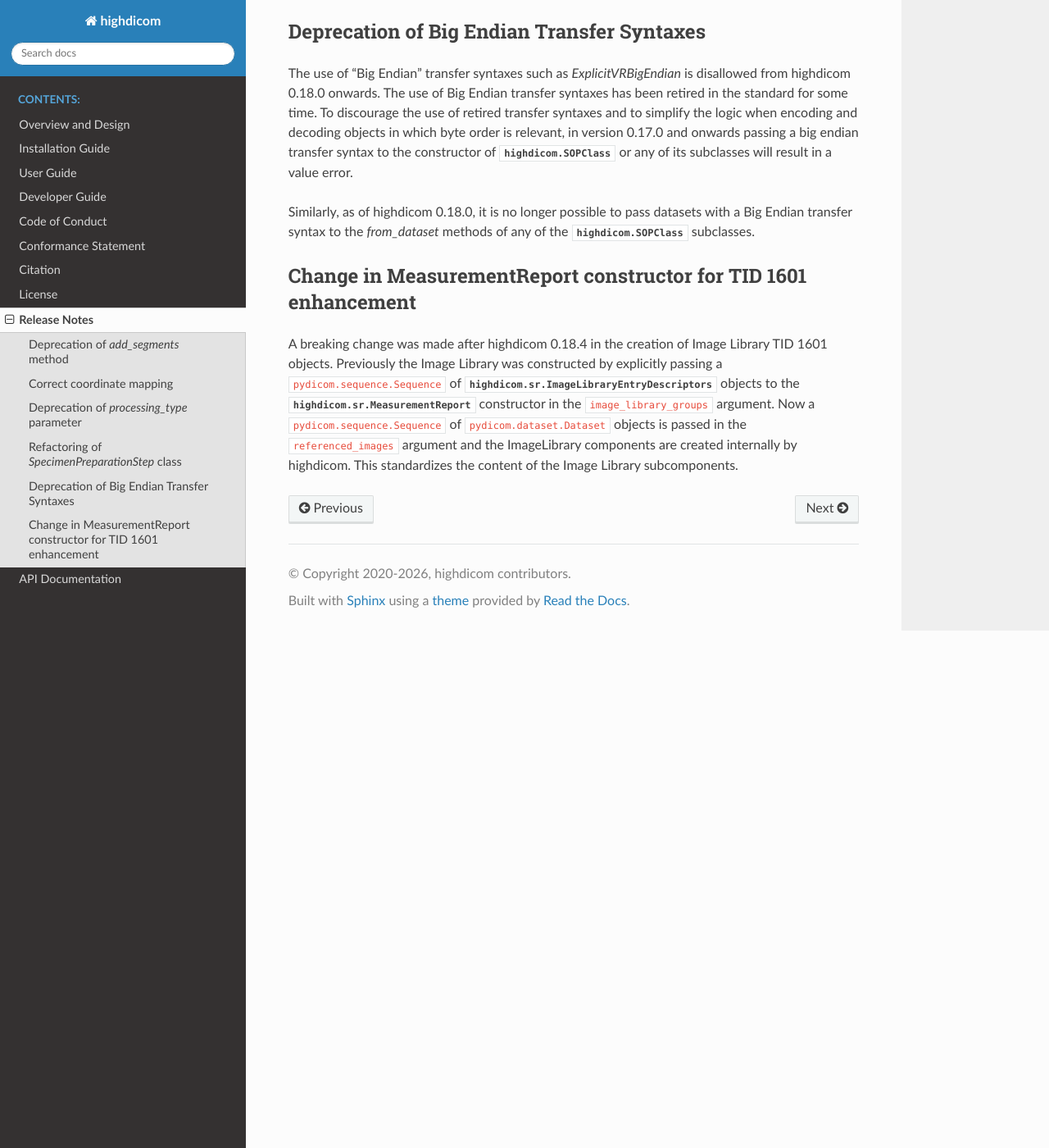
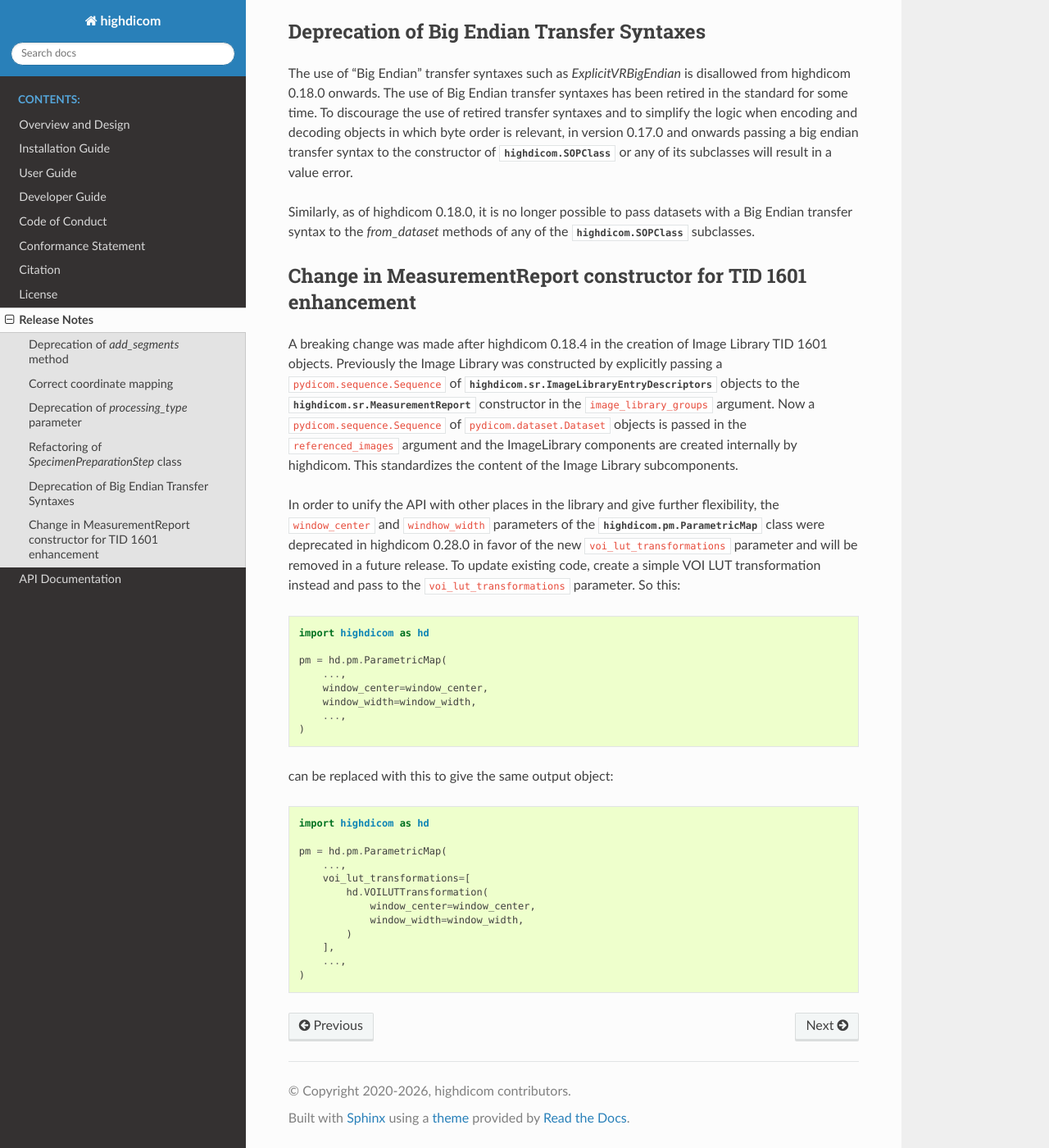
Before and after one commit to ImagingDataCommons/highdicom, a Sphinx documentation site: the page built from docs/release_notes.rst, in a window 1280 px wide and 1400 px high, scrolled down 2936 px. Shown: the whole window at 82% size. Built offline with Sphinx 7.4.7 and the Read the Docs theme 3.1.0, drawn with Linux system fonts in a browser that asks for light colours.

Commit message:
Add release note about deprecation of window center/width in pmap

```diff
--- a/docs/release_notes.rst
+++ b/docs/release_notes.rst
@@ -202,3 +202,41 @@ Now a ``pydicom.sequence.Sequence`` of ``pydicom.dataset.Dataset``
 objects is passed in the ``referenced_images`` argument and the
 ImageLibrary components are created internally by highdicom.
 This standardizes the content of the Image Library subcomponents.
+
+.. _pm-voi-transform:
+
+In order to unify the API with other places in the library and give further
+flexibility, the ``window_center`` and ``windhow_width`` parameters of the
+:class:`highdicom.pm.ParametricMap` class were deprecated in highdicom
+0.28.0 in favor of the new ``voi_lut_transformations`` parameter and will be
+removed in a future release. To update existing code, create a simple
+VOI LUT transformation instead and pass to the ``voi_lut_transformations``
+parameter. So this:
+
+.. code-block:: python
+
+   import highdicom as hd
+
+   pm = hd.pm.ParametricMap(
+       ...,
+       window_center=window_center,
+       window_width=window_width,
+       ...,
+   )
+
+can be replaced with this to give the same output object:
+
+.. code-block:: python
+
+   import highdicom as hd
+
+   pm = hd.pm.ParametricMap(
+       ...,
+       voi_lut_transformations=[
+           hd.VOILUTTransformation(
+               window_center=window_center,
+               window_width=window_width,
+           )
+       ],
+       ...,
+   )
```
